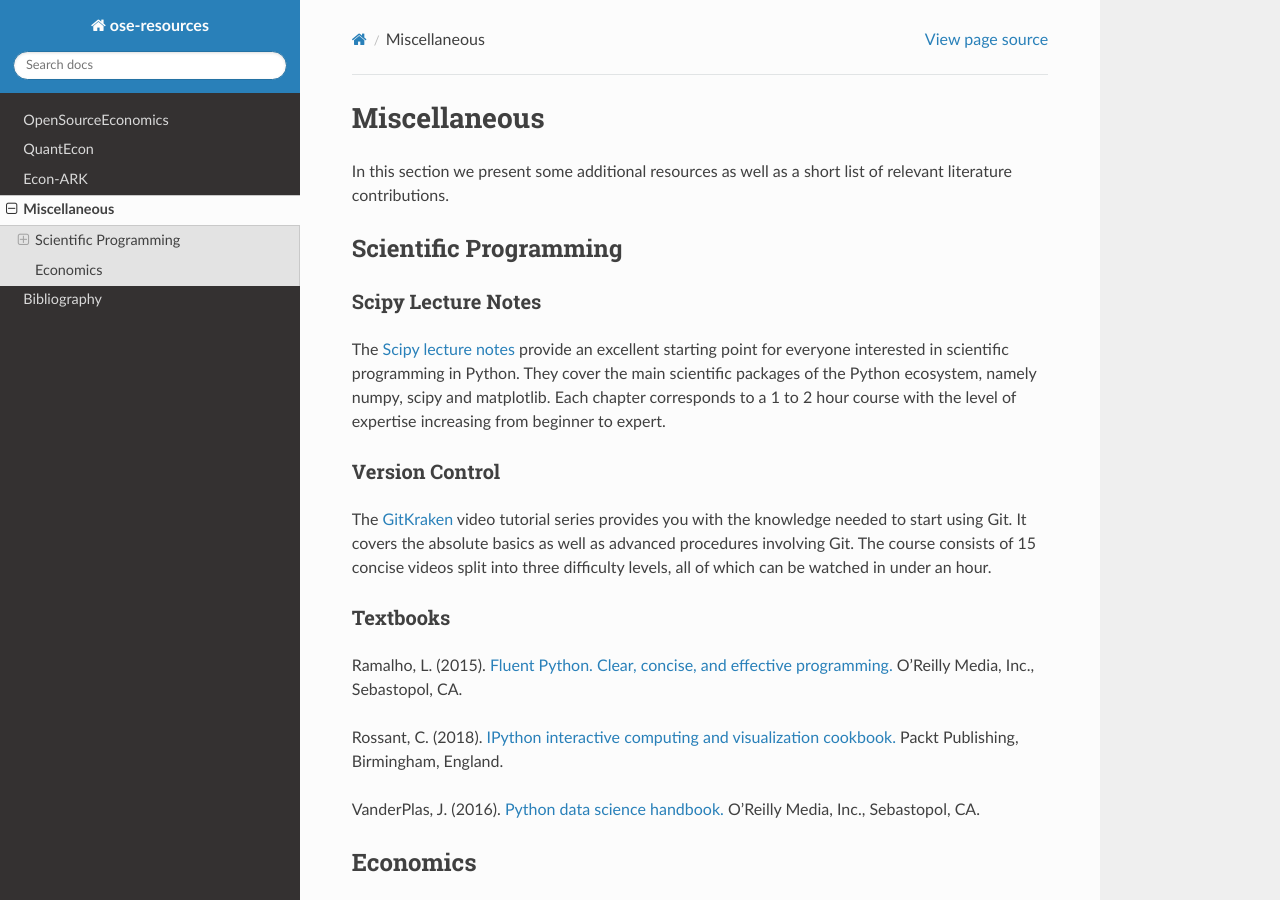
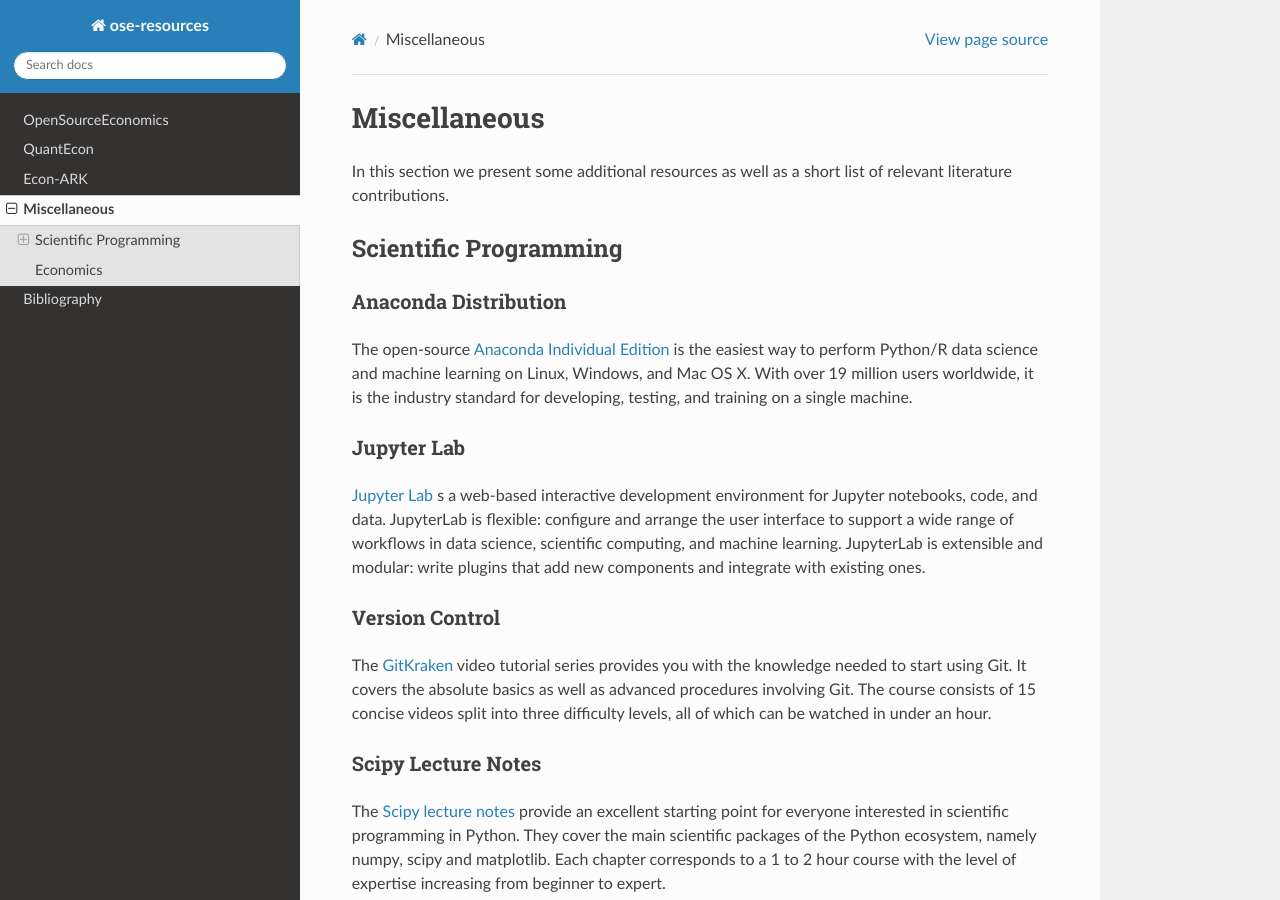
Before and after one commit to MargaritaRad/ose-resources, a Sphinx documentation site: the page built from docs/source/miscellaneous.rst, in a window 1280 px wide and 900 px high. Built offline with Sphinx 7.4.7 and the Read the Docs theme 2.0.0, drawn with Linux system fonts in a browser that asks for light colours.

Commit message:
add links from lecture

```diff
--- a/docs/source/miscellaneous.rst
+++ b/docs/source/miscellaneous.rst
@@ -6,15 +6,25 @@
 Scientific Programming
 ----------------------
 
-Scipy Lecture Notes
-********************
+Anaconda Distribution
+*********************
 
-The `Scipy lecture notes <https://scipy-lectures.org/>`_ provide an excellent starting point for everyone interested in scientific programming in Python. They cover the main scientific packages of the Python ecosystem, namely numpy, scipy and matplotlib. Each chapter corresponds to a 1 to 2 hour course with the level of expertise increasing from beginner to expert.
+The open-source `Anaconda Individual Edition <https://www.anaconda.com/distribution>`_ is the easiest way to perform Python/R data science and machine learning on Linux, Windows, and Mac OS X. With over 19 million users worldwide, it is the industry standard for developing, testing, and training on a single machine.
+
+Jupyter Lab
+***********
+
+`Jupyter Lab <https://jupyterlab.readthedocs.io>`_ s a web-based interactive development environment for Jupyter notebooks, code, and data. JupyterLab is flexible: configure and arrange the user interface to support a wide range of workflows in data science, scientific computing, and machine learning. JupyterLab is extensible and modular: write plugins that add new components and integrate with existing ones.
 
 Version Control
 ****************
 
 The `GitKraken <https://www.gitkraken.com/resources/learn-git>`_ video tutorial series provides you with the knowledge needed to start using Git. It covers the absolute basics as well as advanced procedures involving Git. The course consists of 15 concise videos split into three difficulty levels, all of which can be watched in under an hour.
+
+Scipy Lecture Notes
+********************
+
+The `Scipy lecture notes <https://scipy-lectures.org/>`_ provide an excellent starting point for everyone interested in scientific programming in Python. They cover the main scientific packages of the Python ecosystem, namely numpy, scipy and matplotlib. Each chapter corresponds to a 1 to 2 hour course with the level of expertise increasing from beginner to expert.
 
 Textbooks
 **********
@@ -26,7 +36,6 @@
 VanderPlas, J. (2016). `Python data science handbook. <https://www.oreilly.com/library/view/python-data-science/9781491912126/>`_ O'Reilly Media, Inc., Sebastopol, CA.
 
 
-
 Economics
 ----------
 
```
